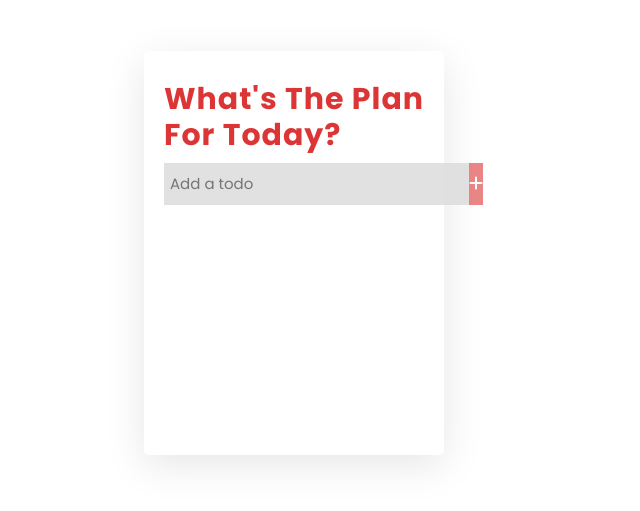
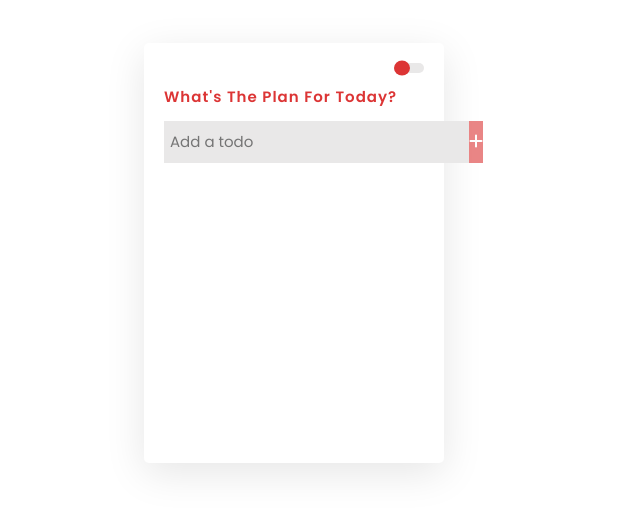
Before and after one commit to antorahad/To-do-list, a plain HTML site: page index.html in a window 1280 px wide. Shown: the part 147-658 px from the top of the page, without its empty margins (346-986 px from the left). Drawn offline with nearby package versions, Linux system fonts and the light colour scheme.

Commit message:
Update style.css

```diff
--- a/style.css
+++ b/style.css
@@ -7,7 +7,6 @@
 }
 
 body{
-    background: #f5f5f5;
     height: 100vh;
     display: flex;
     align-items: center;
@@ -15,20 +14,52 @@ body{
     flex-direction: column;
 }
 
+.toggle{
+    width: 30px;
+    height: 10px;
+    background: #E9E8E8;
+    position: relative;
+    border-radius: 50px;
+    cursor: pointer;
+}
+
+.toggle::before{
+    content: '';
+    position: absolute;
+    height: 15px;
+    width: 16px;
+    background: #DC3535;
+    border-radius: 50%;
+    top: 50%;
+    left: 0px;
+    transform: translateY(-50%);
+    transition: all 0.3s ease-in-out ;
+}
+
+.toggle.active::before{
+    background: #03001C;
+    left: calc(100% - 15px - 0px);
+}
+
 .app-title{
-    font-size: 30px;
-    font-weight: 700;
+    font-size: 15px;
+    font-weight: 600;
     color: #DC3535;
     letter-spacing: 1px;
-    margin: 10px 0;
+    margin: 15px 0;
 }
 
 .todo-list{
     width: 300px;
     padding: 20px;
+    border-radius: 5px;
     box-shadow: 0 10px 40px rgba(0, 0, 0, 0.1);
-    border-radius: 5px;
     background: #fff;
+    transition: all 0.3s ease-in-out ;
+}
+
+.todo-list.dark{
+    background: #03001C;
 }
 
 .list-head{
@@ -37,7 +68,7 @@ body{
 }
 
 .entered-list{
-    background: #DDDD;
+    background: #E9E8E8;
     padding: 10px 6px;
     border: none;
     font-size: 15px;
@@ -61,9 +92,9 @@ body{
 .tasks{
     width: 100%;
     margin-top: 30px;
-    height: 200px;
-    min-height: 100px;
-    max-height: 300px;
+    height: 250px;
+    min-height: 150px;
+    max-height: 400px;
     overflow-y: scroll;
 }
 
@@ -74,7 +105,6 @@ body{
 .item{
     background: #E9E8E8;
     padding: 10px;
-    border-radius: 5px;
     margin-bottom: 20px;
     display: flex;
     justify-content: space-between;
@@ -85,7 +115,7 @@ body{
     font-size: 15px;
     font-weight: 400;
     color: #000;
-   margin-bottom: 0;
+    margin-bottom: 0;
 }
 
 .item.completed p{
```
